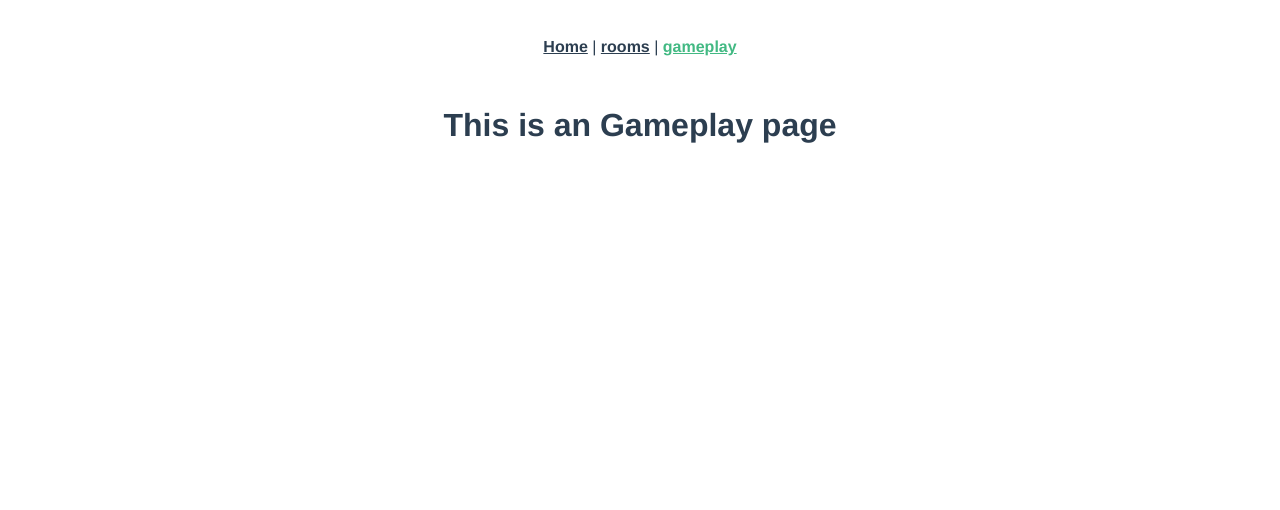
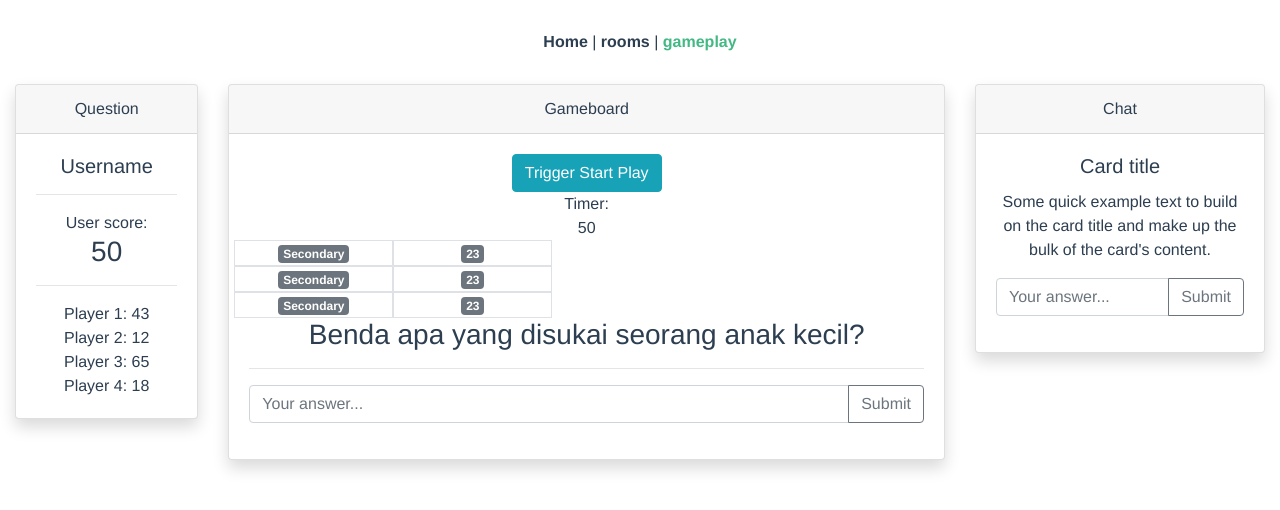
Before and after one commit to group-project-12-h8p2w3/family-feud, a Vue app: page /gameplay in a window 1280 px wide. Shown: the top 510 px of the page. Built offline with nearby package versions, Linux system fonts and the light colour scheme.

Commit message:
adding layout gameplay
1. menambah tampilan timer

menambah tampilan answer pada gameboard

```diff
--- a/public/index.html
+++ b/public/index.html
@@ -4,6 +4,7 @@
     <meta charset="utf-8">
     <meta http-equiv="X-UA-Compatible" content="IE=edge">
     <meta name="viewport" content="width=device-width,initial-scale=1.0">
+    <link rel="stylesheet" href="https://cdn.jsdelivr.net/npm/bootstrap@4.5.3/dist/css/bootstrap.min.css" integrity="sha384-TX8t27EcRE3e/ihU7zmQxVncDAy5uIKz4rEkgIXeMed4M0jlfIDPvg6uqKI2xXr2" crossorigin="anonymous">
     <link rel="icon" href="<%= BASE_URL %>favicon.ico">
     <title><%= htmlWebpackPlugin.options.title %></title>
   </head>
@@ -13,5 +14,8 @@
     </noscript>
     <div id="app"></div>
     <!-- built files will be auto injected -->
+    <script src="https://code.jquery.com/jquery-3.5.1.slim.min.js" integrity="sha384-DfXdz2htPH0lsSSs5nCTpuj/zy4C+OGpamoFVy38MVBnE+IbbVYUew+OrCXaRkfj" crossorigin="anonymous"></script>
+<script src="https://cdn.jsdelivr.net/npm/popper.js@1.16.1/dist/umd/popper.min.js" integrity="sha384-9/reFTGAW83EW2RDu2S0VKaIzap3H66lZH81PoYlFhbGU+6BZp6G7niu735Sk7lN" crossorigin="anonymous"></script>
+<script src="https://cdn.jsdelivr.net/npm/bootstrap@4.5.3/dist/js/bootstrap.min.js" integrity="sha384-w1Q4orYjBQndcko6MimVbzY0tgp4pWB4lZ7lr30WKz0vr/aWKhXdBNmNb5D92v7s" crossorigin="anonymous"></script>
   </body>
 </html>
--- a/src/store/index.js
+++ b/src/store/index.js
@@ -5,6 +5,7 @@ Vue.use(Vuex)
 
 export default new Vuex.Store({
   state: {
+    question: 'Benda apa yang disukai seorang anak kecil?'
   },
   mutations: {
   },
--- a/src/views/Gameplay.vue
+++ b/src/views/Gameplay.vue
@@ -1,12 +1,132 @@
 <template>
-  <div class="about">
-    <h1>This is an Gameplay page</h1>
+  <div class="gameplay">
+    <!-- <nav class="navbar navbar-light bg-light">
+      <span class="navbar-brand mb-0 h1">Navbar</span>
+    </nav> -->
+    <div class="container-fluid">
+      <div class="row ">
+        <div class="col-2">
+          <div class="card shadow">
+            <div class="card-header">
+              Question
+            </div>
+            <div class="card-body">
+              <h5 class="card-title">Username</h5>
+              <hr>
+              <div id="userScoreBoard">
+                User score:
+                <h3>50</h3>
+              </div>
+              <hr>
+              <div id="otherPlayers">
+                <div>
+                  Player 1: 43
+                </div>
+                <div>
+                  Player 2: 12
+                </div>
+                <div>
+                  Player 3: 65
+                </div>
+                <div>
+                  Player 4: 18
+                </div>
+              </div>
+            </div>
+          </div>
+        </div>
+        <div class="col-7">
+          <div class="card shadow">
+            <div class="card-header">
+              Gameboard
+            </div>
+            <div class="card-body">
+              <button @click.prevent="gameStart" type="button" class="btn btn-info">Trigger Start Play</button>
+              <div id="timer-gameplay">
+                <div>
+                  Timer:
+                </div>
+                <div>
+                  50
+                </div>
+              </div>
+              <div id="answer" style="width: 18rem;">
+                <div id="answer-list">
+                  <div class="row">
+                    <div class="col-6 border">
+                      <div class="badge badge-secondary">Secondary</div>
+                    </div>
+                    <div class="col-6 border">
+                      <div class="badge badge-secondary">23</div>
+                    </div>
+                  </div>
+                  <div class="row">
+                    <div class="col-6 border">
+                      <div class="badge badge-secondary">Secondary</div>
+                    </div>
+                    <div class="col-6 border">
+                      <div class="badge badge-secondary">23</div>
+                    </div>
+                  </div>
+                  <div class="row">
+                    <div class="col-6 border">
+                      <div class="badge badge-secondary">Secondary</div>
+                    </div>
+                    <div class="col-6 border">
+                      <div class="badge badge-secondary">23</div>
+                    </div>
+                  </div>
+                </div>
+              </div>
+              <div>
+                <div >
+                  <h3>{{ question }}</h3>
+                </div>
+                <hr>
+                <div class="input-group mb-3">
+                  <input type="text" class="form-control" placeholder="Your answer..." aria-label="Recipient's username" aria-describedby="button-addon2">
+                  <div class="input-group-append">
+                    <button class="btn btn-outline-secondary" type="button" id="button-addon2">Submit</button>
+                  </div>
+                </div>
+              </div>
+            </div>
+          </div>
+        </div>
+        <div class="col-3">
+          <div class="card shadow">
+            <div class="card-header">
+              Chat
+            </div>
+            <div class="card-body">
+              <h5 class="card-title">Card title</h5>
+              <p class="card-text">Some quick example text to build on the card title and make up the bulk of the card's content.</p>
+              <div class="input-group mb-3">
+                  <input type="text" class="form-control" placeholder="Your answer..." aria-label="Recipient's username" aria-describedby="button-addon2">
+                  <div class="input-group-append">
+                    <button class="btn btn-outline-secondary" type="button" id="button-addon2">Submit</button>
+                  </div>
+                </div>
+            </div>
+          </div>
+        </div>
+      </div>
+    </div>
   </div>
 </template>
 
 <script>
 export default {
-  name: 'Gameplay'
+  name: 'Gameplay',
+  methods: {
+    gameStart () {
+    }
+  },
+  computed: {
+    question () {
+      return this.$store.state.question
+    }
+  }
 }
 </script>
 
```
